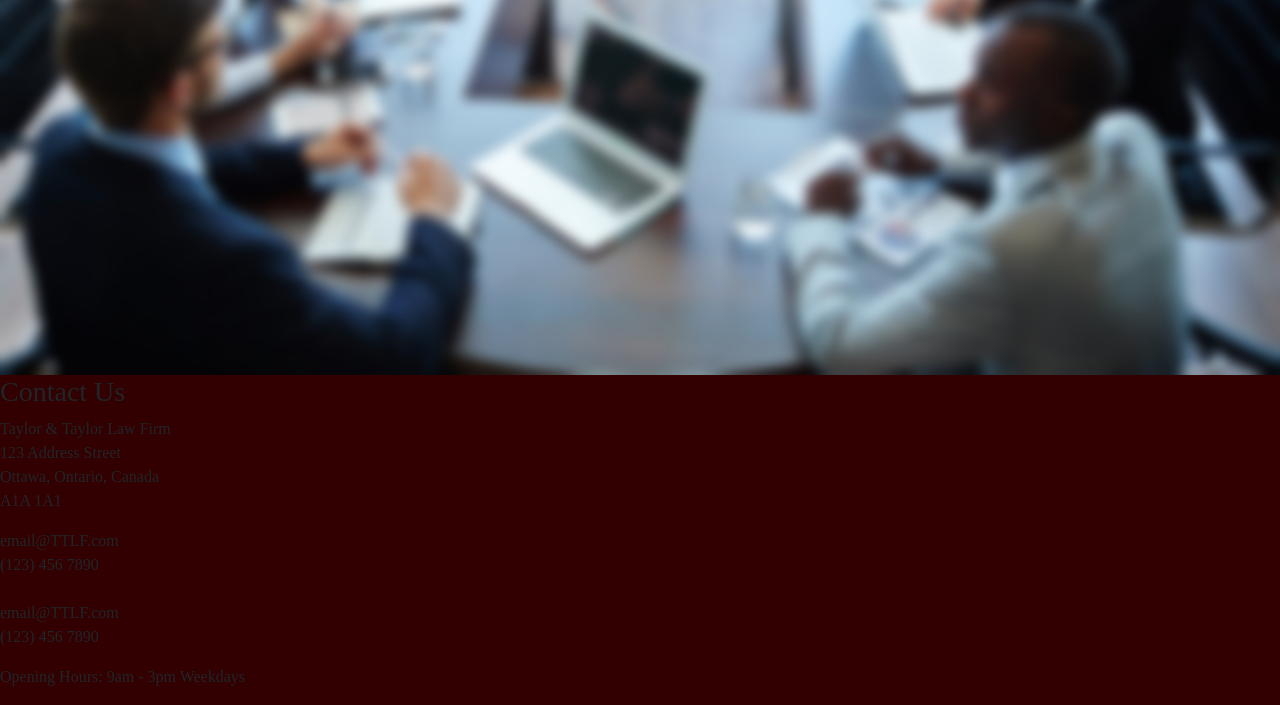
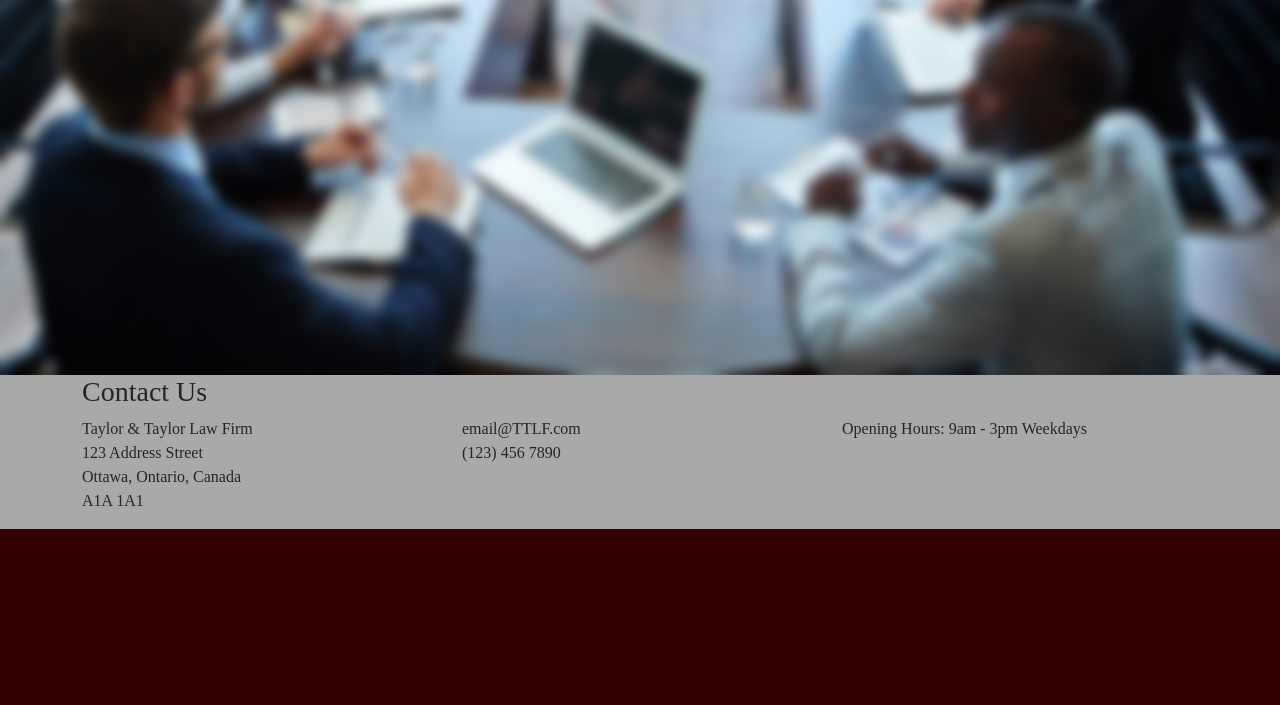
Before and after one commit to cyubit/Taylor-Taylor-Law-Firm, a plain HTML site: page index.html in a window 1280 px wide. Shown: the part 447-1152 px from the top of the page. After the commit the page ends 976 px from the top, so only its background shows below. Drawn offline with nearby package versions, Linux system fonts and the light colour scheme.

Commit message:
added footer to all pages

```diff
--- a/index.html
+++ b/index.html
@@ -26,10 +26,20 @@
     </div>
 
     <footer>
-        <h3>Contact Us</h3>
-        <p >Taylor & Taylor Law Firm <br> 123 Address Street <br> Ottawa, Ontario, Canada <br> A1A 1A1</p>
-        <p >email@TTLF.com <br> (123) 456 7890 <br><br> email@TTLF.com <br> (123) 456 7890 </p>
-        <p>Opening Hours: 9am - 3pm Weekdays</p>
+        <div class="container">
+            <div class="row">
+                <h3>Contact Us</h3>
+                <div class="col">
+                    <p >Taylor & Taylor Law Firm <br> 123 Address Street <br> Ottawa, Ontario, Canada <br> A1A 1A1</p>
+                </div>
+                <div class="col">
+                    <p>email@TTLF.com <br> (123) 456 7890  </p>
+                </div>
+                <div class="col">
+                    <p>Opening Hours: 9am - 3pm Weekdays</p>
+                </div>
+            </div>
+        </div>
     </footer>
 
     <script src="https://cdn.jsdelivr.net/npm/bootstrap@5.0.2/dist/js/bootstrap.bundle.min.js" integrity="sha384-MrcW6ZMFYlzcLA8Nl+NtUVF0sA7MsXsP1UyJoMp4YLEuNSfAP+JcXn/tWtIaxVXM" crossorigin="anonymous"></script>
--- a/styles.css
+++ b/styles.css
@@ -73,3 +73,7 @@ section p {
     color:darkgrey;
     max-width: 1400px;
 }
+
+footer {
+    background-color: darkgrey
+}
```
Also changed, not shown: about.html (+16 -0 lines), booking.html (+17 -0 lines), services.html (+18 -0 lines).
